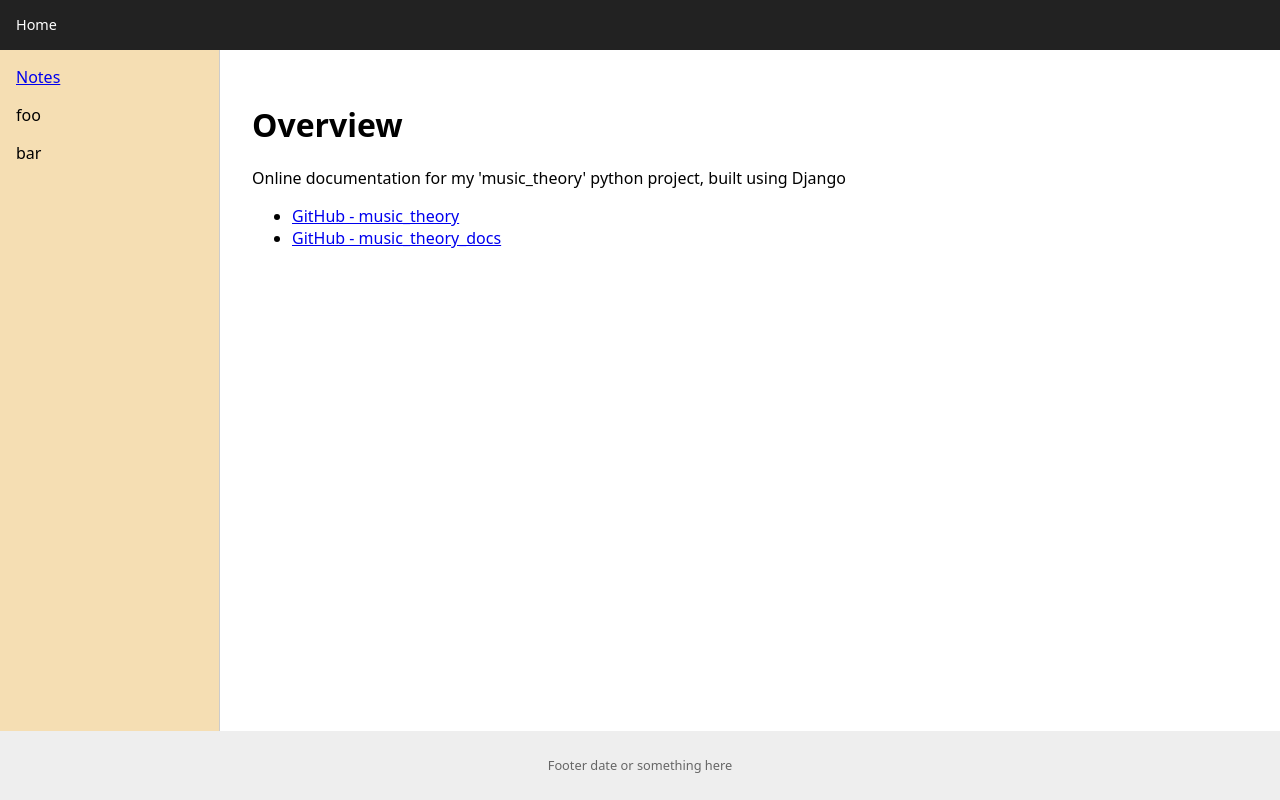
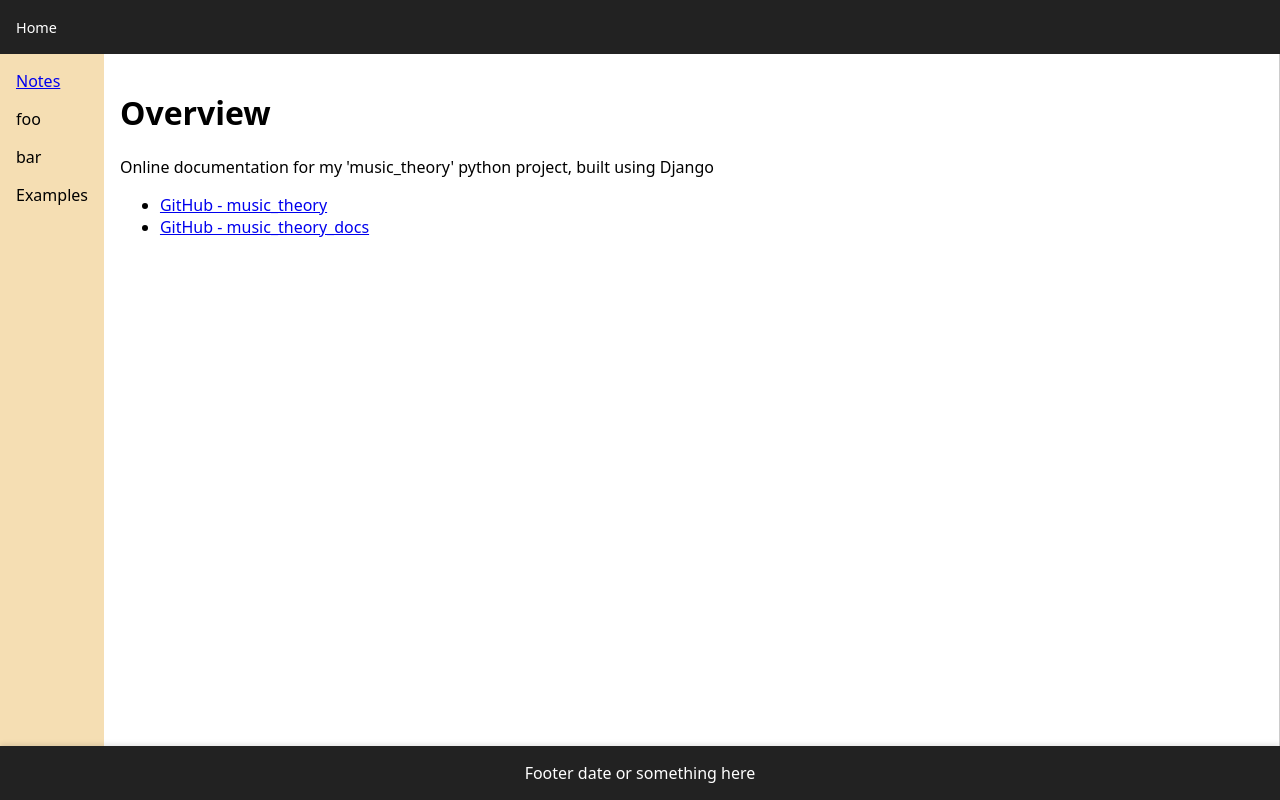
Before and after one commit to CraigMason19/music_theory_docs, a Django app: page /documentation/ in a window 1280 px wide. Run offline with Django 5.2, Linux system fonts and the light colour scheme.

Commit message:
Proof of concept, which python django view template

```diff
--- a/documentation/static/CSS/styles.css
+++ b/documentation/static/CSS/styles.css
@@ -1,23 +1,29 @@
+/* Make the body use full viewport height and flex layout */
 body {
+	display: flex;
+	flex-direction: column;
+	font-family: system-ui, sans-serif;
 	margin: 0;
-    font-family: system-ui, sans-serif;
-    display: grid;
-    grid-template-rows: auto 1fr auto;
-    height: 100vh;
+	min-height: 100vh;
 }
 
-  header {
-    padding: 0;
-    margin: 0;
-    line-height: 1;         /* prevents extra vertical expansion */
+/* The .layout should expand to fill space between nav and footer */
+.layout {
+	display: flex;
+	flex: 1; /* Stretch vertically */
+}
+
+.top-nav, .footer, .side-menu, .view-area {
+	padding: 1rem;
+	font-size: 1em;
+}
+
+.top-nav, .top-nav a, .footer {
+	background-color: #222;
+	color: white;
 }
 
 .top-nav {
-    background: #222;
-    padding: 0.3em 1em;     /* reduced vertical padding */
-    display: flex;
-    align-items: center;
-    height: 2.5em;          /* shorter fixed height */
     overflow: hidden;
 }
 
@@ -28,29 +34,50 @@ body {
     font-size: 0.9em;
 }
 
-  .layout {
-    display: grid;
-    grid-template-columns: 220px 1fr;
-    min-height: 0;
-  }
-
+/* Sidebar and view-area next to each other horizontally */
 .side-menu {
+	width:fit-content;
 	background: wheat;
-    padding: 1em;
-    border-right: 1px solid #ccc;
-  }
-  .side-menu details summary {
-    cursor: pointer;
 }
 
 .view-area {
-    padding: 2em;
+	flex: 1;
+	padding-bottom: 4em; /* Adjust to match footer height */
+    border-right: 1px solid #ccc;
 }
 
+/* Footer styling remains unchanged */
 footer {
+	position: fixed;
+	border: 0rem;
+	bottom: 0;
+	left: 0;
+	width: 100%;
 	text-align: center;
-    font-size: 0.8em;
-    color: #666;
-    background: #eee;
+
+	background-color: #222;
+	color: white;
+
+
+	z-index: 1000; /* Keeps it above other content */
+	box-shadow: 0 -2px 5px rgba(0,0,0,0.1);
+}
+
+
+
+
+
+
+
+
+
+
+
+
+
+pre {
+	border: solid 2px lightgray;
+	border-radius: 1rem;
+	background-color: aliceblue;
 	padding: 1em;
 }
--- a/documentation/templates/base.html
+++ b/documentation/templates/base.html
@@ -18,6 +18,8 @@
         <a href="notes">Notes</a>
         <p>foo</p>
         <p>bar</p>
+        <p>Examples</p>
+
     </aside>
 
     <main class="view-area">
--- a/documentation/views.py
+++ b/documentation/views.py
@@ -1,8 +1,11 @@
 import inspect
 
 from django.shortcuts import render
+from django.utils.safestring import mark_safe
 
 import music_theory as mt
+
+
 
 def docs_view(request):
     functions = []
@@ -17,7 +20,40 @@ def docs_view(request):
 
 
 def notes_view(request):
+    attrs = [name for name, _ in inspect.getmembers(mt.Note)]
+    # Note.next
     attrs = [name for name, _ in inspect.getmembers(mt.Note, inspect.ismethod)]
+    # attrs = [name for name, _ in inspect.getmembers(mt.Note, inspect.ismethod) if not name.startswith("__")]
 
 
-    return render(request, "notes.html", {"attributes": attrs})
+    target_class = mt.Note  # Replace with your actual class
+
+    # Get methods defined *directly* in this class's file
+    # attrs = []
+    # for name, member in inspect.getmembers(target_class, inspect.isfunction):
+    #     # Check if the method is defined in the same source file as the class
+    #     if inspect.getsourcefile(member) == inspect.getsourcefile(target_class):
+    #         attrs.append(name)
+
+
+
+
+
+
+    # formatted = mark_safe(f"<pre>{mt.Note.__doc__}</pre>")
+    formatted = mark_safe(f"{mt.Note.__doc__}")
+
+
+    doc_strs = [
+        { "name": "Class: " + mt.Note.__name__, "doc_str": formatted },
+        { "name": "Method: " + mt.Note.from_index.__name__, "doc_str": mark_safe(f"{mt.Note.from_index.__doc__}") },
+        { "name": "Function: " + mt.notes.transpose.__name__, "doc_str": mark_safe(f"{mt.Note.transpose.__doc__}") },
+    ]
+
+    context = {
+        "module_name": mt.notes.__name__,
+        "class_doc": mark_safe(formatted),
+        "doc_strs": doc_strs,
+    }
+
+    return render(request, "notes.html", context)
```
Also changed, not shown: documentation/templates/notes.html (+7 -1 lines). Lines whose indentation alone changed are shown as unchanged.
